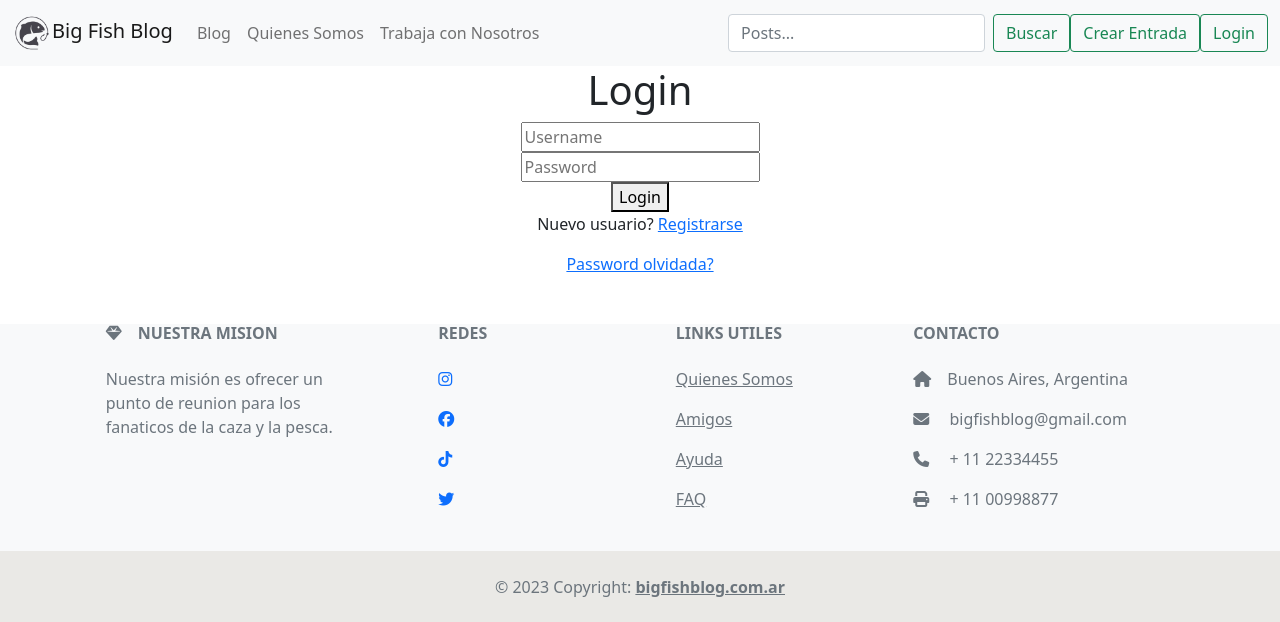
After one commit to 4li3ntr3x/Django_group12, a Django app: page /login/ in a window 1280 px wide. The commit adds this page. Shown: the top 622 px of the page. Run offline with Django 4.2, Linux system fonts and the light colour scheme; some libraries are stand-ins or nearby versions.

Commit message:
login panel

```diff
--- a/blog/templates/base.html
+++ b/blog/templates/base.html
@@ -56,6 +56,13 @@
                         </li>
                     </ul>
                     </div>
+                    <div class="d-flex">
+                        <ul class="navbar-nav me-auto mb-2 mb-lg-0">
+                        <li class="nav-item"></li>
+                            <a class="btn btn-outline-success" href="{% url 'login' %}">Login</a>
+                        </li>
+                    </ul>
+                    </div>
 
 
                 </div>
@@ -74,29 +81,7 @@
 
     <footer class="text-center text-lg-start bg-light text-muted">
 
-        <!--<section class="d-flex">
 
-            <div>
-                <a href="" class="me-4 text-reset">
-                    <i class="fab fa-facebook-f"></i>
-                </a>
-                <a href="" class="me-4 text-reset">
-                    <i class="fab fa-twitter"></i>
-                </a>
-                <a href="" class="me-4 text-reset">
-                    <i class="fab fa-google"></i>
-                </a>
-                <a href="" class="me-4 text-reset">
-                    <i class="fab fa-instagram"></i>
-                </a>
-                <a href="" class="me-4 text-reset">
-                    <i class="fab fa-linkedin"></i>
-                </a>
-                <a href="" class="me-4 text-reset">
-                    <i class="fab fa-github"></i>
-                </a>
-            </div>
-        </section>-->
 
         <section class="">
             <div class="container text-center text-md-start mt-5">
--- /dev/null
+++ b/blog/templates/login.html
@@ -0,0 +1,29 @@
+{% extends "base.html" %}
+
+{% block title %}
+    Login
+{% endblock title %}
+
+{% block contenido %}
+
+<div style="text-align: center;">
+    <div class="cred">
+      <h1>Login</h1>
+      <form action="{% url 'login' %}" method="POST">
+        {% csrf_token %}
+        <div class="input">
+          <input type="text" name="username" placeholder="Username" autocomplete="off" required/>
+        </div>
+        <div class="input">
+          <input type="password" name="password" placeholder="Password" autocomplete="off" required/>
+        </div>
+        <button type="submit" id="submit-btn">Login</button>
+      </form>
+      <div class="formfooter">
+        <p>Nuevo usuario? <a href="{% url 'signup' %}">Registrarse</a></p>
+        <p><a href="/reset/password_reset/">Password olvidada?</a></p>
+      </div>
+    </div>
+  </div>
+
+{% endblock contenido %}
--- a/blog/urls.py
+++ b/blog/urls.py
@@ -1,8 +1,11 @@
-from django.urls import path
+from django.urls import path, include
 from blog import views as blog_views
 from . import views
 
 urlpatterns = [
+   path('login/', views.loginUser, name='login'),
+   path('signup/', views.signup, name='signup'),
+   path('logout/', views.logoutUser, name='logout'),
    path('', blog_views.home, name='home'),
    path('index', blog_views.index, name='index'),  # Ruta para mostrar la lista de posts en la página de inicio
    path('somos/', blog_views.quienes_somos, name='somos'),
--- a/blog/views.py
+++ b/blog/views.py
@@ -8,6 +8,11 @@ from .models import Comentario, Etiqueta
 from datetime import date
 from datetime import datetime
 from django.shortcuts import render, get_object_or_404
+from django.contrib.auth import login,logout,authenticate
+from django.contrib.auth.models import User
+from django.db import IntegrityError
+from django.http import HttpResponseRedirect
+
 
 # Create your views here.
 
@@ -138,3 +143,51 @@ def post_detail(request, post_id):
     }
 
     return render(request, 'post_detail.html', context)
+
+"""def loginUser(request):
+    if not request.user.is_authenticated:
+        if request.method == "POST":
+            user = authenticate(username=request.POST.get("username"), password=request.POST.get("password"))
+            if user is not None:
+                login(request, user)
+                messages.success(request, "Login correcto")
+                return redirect('home')
+            else:
+                messages.error(request, "password inválida")
+        return render(request, "login.html")
+    return redirect("home")"""
+
+def loginUser(request):
+    if request.method == "POST":
+        # Lógica de inicio de sesión
+        return redirect('home')  # Redirige al usuario a la página de inicio después del inicio de sesión exitoso
+
+    # Si la solicitud no es POST, simplemente muestra el formulario de inicio de sesión
+    return render(request, "login.html")
+
+def logoutUser(request):
+    logout(request)
+    messages.info(request, "desconectado del blog")
+    return redirect('login')
+
+
+def signup(request):
+    if request.method == 'POST':
+        username = request.POST.get("username")
+        email = request.POST.get("email")
+        password = request.POST.get("password")
+        password_c = request.POST.get("password-c")
+        if (password == password_c):
+            try:
+                user = User.objects.create_user(username, email, password);
+                user.save()
+                login(request, user)
+                messages.success(request, "Login correcto")
+                return redirect("home")
+            except IntegrityError:
+                messages.info(request, "prueba con un usuario diferente")
+                return render(request, "signup.html")
+        messages.error(request, "Password doesn't match Confirm Password")
+    if request.user.is_authenticated:
+        return redirect('home')
+    return render(request, "signup.html")
```
Also changed, not shown: blog/forms.py (+18 -2 lines).
